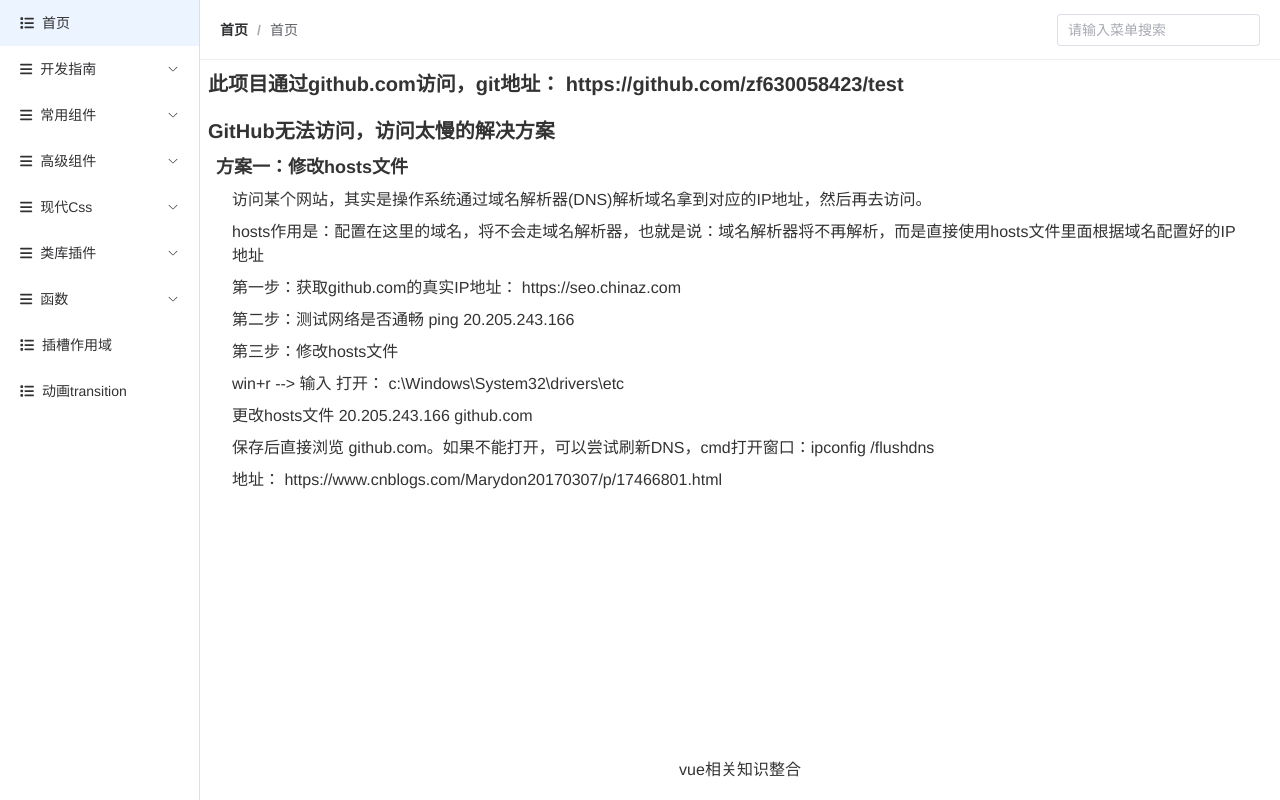
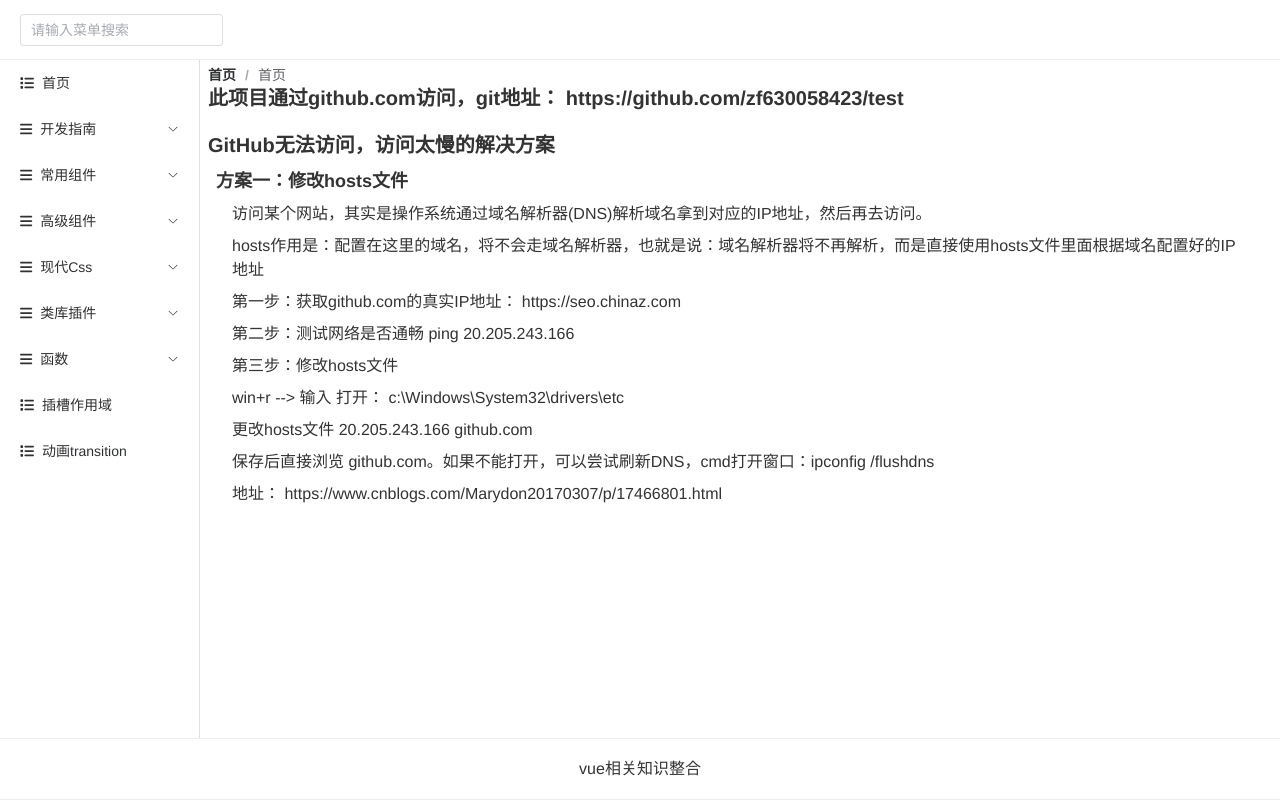
Before and after one commit to zf630058423/vue3-plus, a Vue app: page /index in a window 1280 px wide. Built offline with nearby package versions, Linux system fonts and the light colour scheme; what @highlightjs/vue-plugin would draw is missing.

Commit message:
feat: 项目整合

```diff
--- a/src/assets/global.scss
+++ b/src/assets/global.scss
@@ -10,10 +10,11 @@
   height: 100%;
 }
 
-.el-container{
+.el-container {
   height: 100%;
+  overflow: auto;
+  border-bottom: 1px solid #eee;
 }
-
 
 /* CSS 设置滚动条样式 */
 ::-webkit-scrollbar {
@@ -39,7 +40,7 @@
 ::-webkit-scrollbar-thumb {
   border-radius: 4px;
   /* 控制滑块的圆角大小 */
-  box-shadow: inset 0 0 6px rgba(0, 0, 0, .3);
+  box-shadow: inset 0 0 6px rgba(0, 0, 0, 0.3);
   /* 控制滑块的阴影效果 */
 }
 
@@ -48,7 +49,6 @@
   padding: 0;
 }
 
-
 ul,
 li {
   list-style: none;
--- a/src/assets/main.scss
+++ b/src/assets/main.scss
@@ -1,3 +1,6 @@
 // @import './base.scss';
-@import './global.scss';
-@import './contentFlow.scss';
+// @import './global.scss';
+// @import './contentFlow.scss';
+
+@use './global.scss';
+@use './contentFlow.scss';
--- a/src/styles/index.scss
+++ b/src/styles/index.scss
@@ -1,7 +1,11 @@
 // 样式的入口文件，回头会引入其他的所有样式
-@import './vars.scss';
-@import './reset.scss';
+// @import './vars.scss';
+// @import './reset.scss';
 // @import './button.scss';
 
 //引入组件相关的样式
-@import './components/icon.scss'
+// @import './components/icon.scss'
+
+@use './vars.scss';
+@use './reset.scss';
+@use './components/icon.scss';
--- a/src/styles/reset.scss
+++ b/src/styles/reset.scss
@@ -43,11 +43,10 @@
 }
 
 p {
-
   line-height: 1.8;
 
   &:first-child {
-    margin-top: 0
+    margin-top: 0;
   }
 
   &:last-child {
--- a/src/styles/vars.scss
+++ b/src/styles/vars.scss
@@ -1,26 +1,28 @@
 // 该文件主要是负责定义全局样式变量， 例如颜色、字体大小等
+// 必须先导入 color 模块（新版本 Sass 必需）
+@use 'sass:color';
+
 $colors: (
   primary: #409eff,
   success: #67c23a,
   warning: #e6a23c,
   danger: #f56c6c,
-  info: #909399
+  info: #909399,
 );
 
 :root {
-
   //接下来我们需要来生成主题色和不同亮度的颜色
   @each $val, $color in $colors {
     --zf-color-#{$val}: #{$color};
 
     //还要生成不同亮度的颜色
     @for $i from 1 through 4 {
-      --zf-color-#{$val}-light-#{2*$i+1}: #{mix(#fff, $color, ((2 * $i + 1) * 10 * 1%))};
+      --zf-color-#{$val}-light-#{2*$i+1}: #{color.mix(#fff, $color, ((2 * $i + 1) * 10 * 1%))};
     }
 
     //dark和 light8 因为不符合上面的规律，我们在下面单独生成
-    --zf-color-#{$val}-light-8: #{mix(#fff, $color, 80* 1%)};
-    --zf-color-#{$val}-dark-2: #{mix(#000, $color, 20* 1%)};
+    --zf-color-#{$val}-light-8: #{color.mix(#fff, $color, 80 * 1%)};
+    --zf-color-#{$val}-dark-2: #{color.mix(#000, $color, 20 * 1%)};
   }
 
   //接下来，还有一些其他的颜色变量
@@ -48,7 +50,6 @@
   --zf-fill-color-darker: #ebe8eb;
   --zf-fill-color-blank: #fffff;
 
-
   //和border相关的变量
   --zf-border-width: 1px;
   --zf-border-style: solid;
@@ -62,18 +63,13 @@
   //和font相关的变量
   --zf-font-size-extra-large: 20px;
   --zf-font-size-large: 18px;
-  --zf-font-size-medium:16px;
+  --zf-font-size-medium: 16px;
   --zf-font-size-base: 14px;
   --zf-font-size-small: 13px;
   --zf-font-size-extra-small: 12px;
-  --zf-font-family: 'Helvetica Neue',
-  Helvetica,
-  'PingFang SC',
-  'Hiragino Sans GB',
-  'Microsoft YaHei',
-  '\5fae\8f6f\96c5\9ed1',
-  Arial,
-  sans-seri;
+  --zf-font-family:
+    'Helvetica Neue', Helvetica, 'PingFang SC', 'Hiragino Sans GB', 'Microsoft YaHei',
+    '\5fae\8f6f\96c5\9ed1', Arial, sans-seri;
   --zf-font-weight-primary: 500;
 
   //和disabled相关的变量
@@ -81,8 +77,7 @@
   --zf-disabled-text-color: var(--zf-text-color-placeholder);
   --zf-disabled-borer-color: var(--zf-borer-color-light);
 
-
   //和transition相关的变量
-  --zf-transition-duration:0.3s;
+  --zf-transition-duration: 0.3s;
   --zf-transition-duration-fast: 0.2s;
 }
--- a/src/views/home/common/upload/index.vue
+++ b/src/views/home/common/upload/index.vue
@@ -7,7 +7,7 @@
 </template>
 
 <script>
-import RowLayout from '@/components/rowLayout/index.vue'
+import RowLayout from '@/layouts/rowLayout/index.vue'
 import ImageUpload from './compontent/imageUpload.vue'
 
 //导出为模版字符串
--- a/src/views/home/index.vue
+++ b/src/views/home/index.vue
@@ -1,21 +1,21 @@
 <template>
+  <!-- 右侧主体 -->
   <el-container>
-    <!-- 左侧导航 -->
-    <NavMenu />
-    <!-- 右侧主体 -->
+    <el-header>
+      <!-- 退出按钮 -->
+      <!-- <el-button class="exit" type="primary" @click="goBack()">退出</el-button> -->
+      <RightHeader />
+    </el-header>
     <el-container>
-      <el-header>
+      <!-- 左侧导航 -->
+      <NavMenu />
+      <el-main>
         <!-- 面包屑 -->
         <Breadcrumb />
-        <!-- 退出按钮 -->
-        <!-- <el-button class="exit" type="primary" @click="goBack()">退出</el-button> -->
-        <RightHeader />
-      </el-header>
-      <el-main>
         <RouterView />
       </el-main>
-      <el-footer>vue相关知识整合</el-footer>
     </el-container>
+    <el-footer>vue相关知识整合</el-footer>
   </el-container>
 </template>
 
@@ -64,7 +64,7 @@
   text-align: center;
   overflow: hidden;
   padding: 8px;
-  height: calc(100% - 120px);
+  // height: calc(100% - 120px);
 }
 
 .container-content {
```
Also changed, not shown: 1 other file (tests, documents, lock files or other folders).
